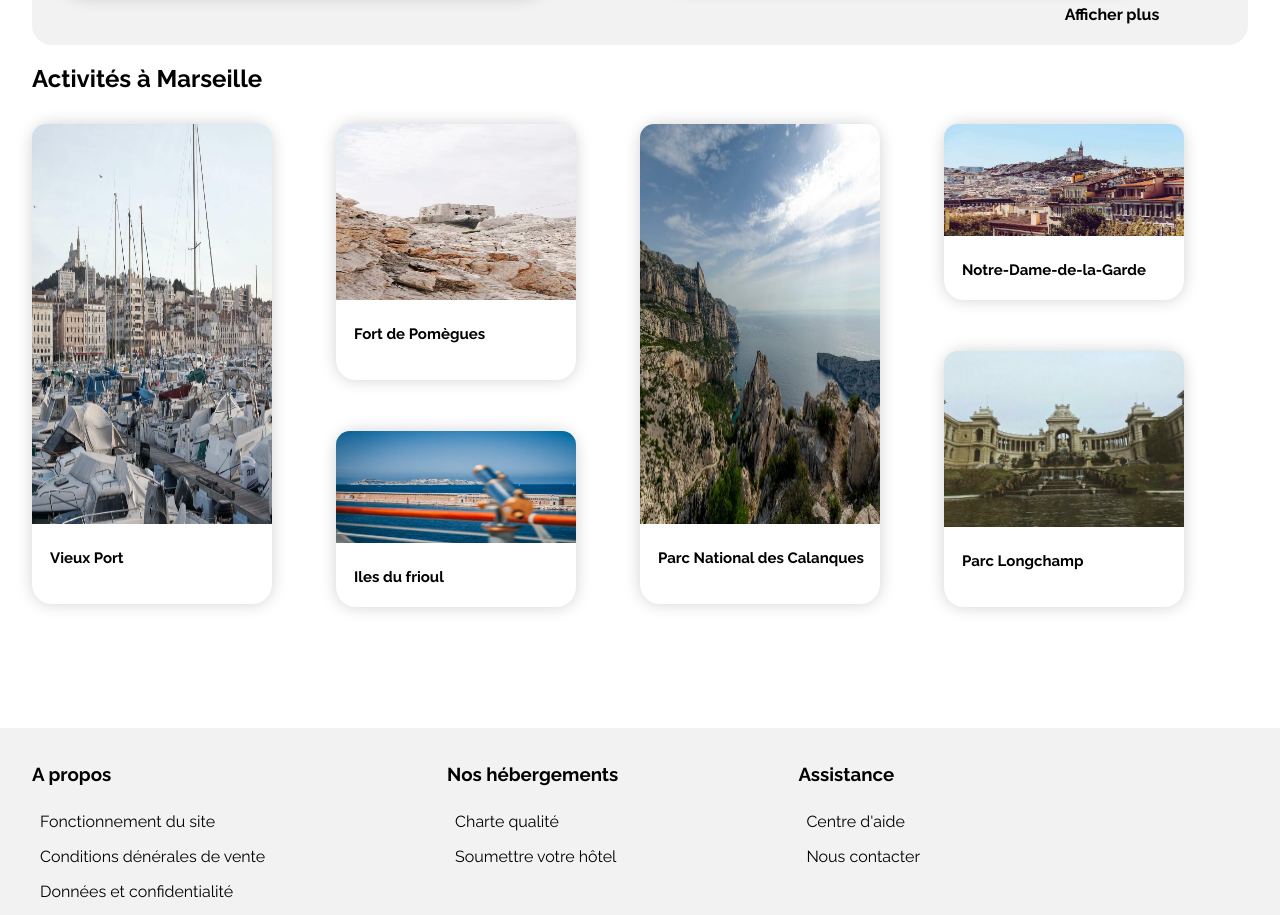
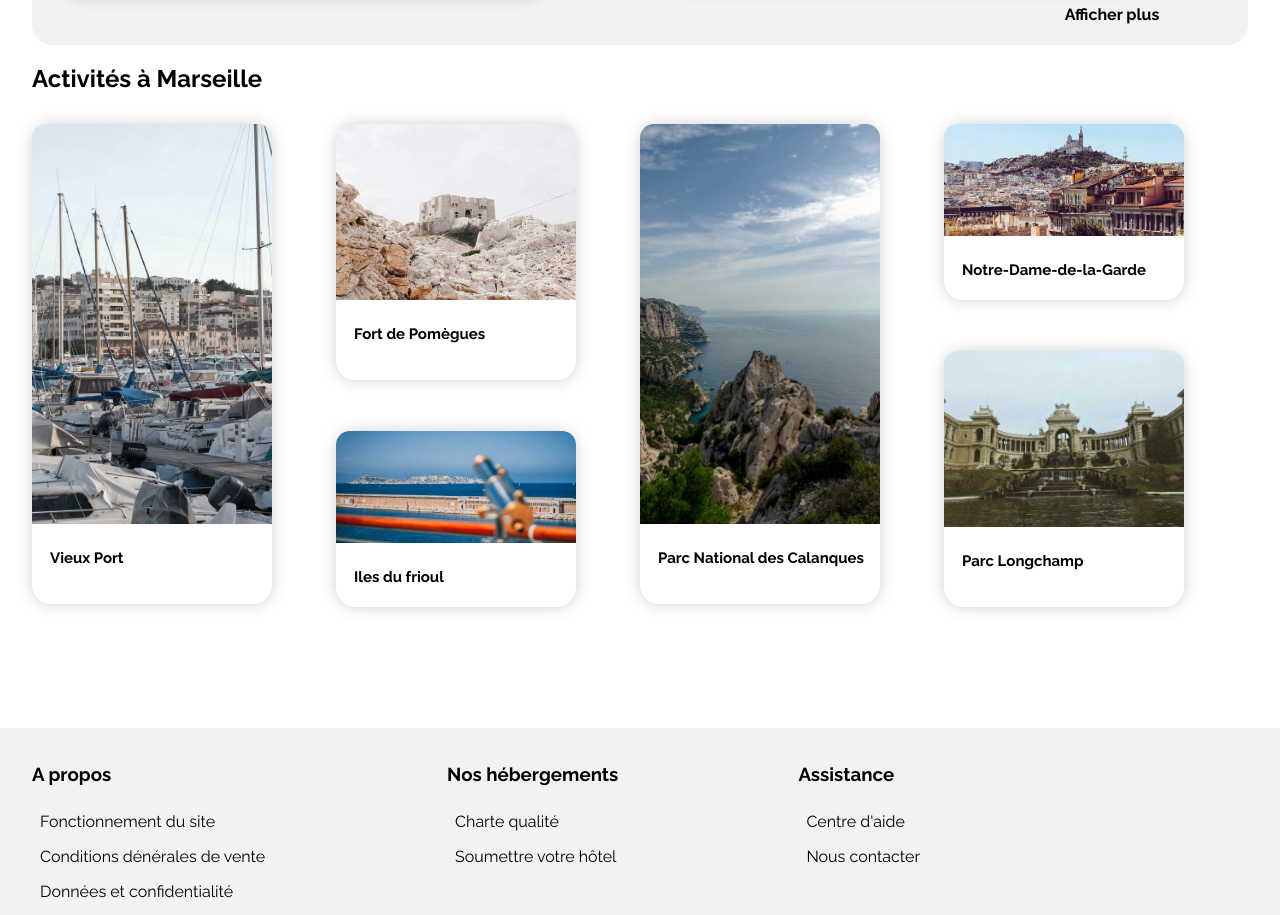
Before and after one commit to Wormav/Reservia, a website: page Index.html in a window 1280 px wide. Shown: the part 1632-2547 px from the top of the page. Drawn offline with Linux system fonts and the light colour scheme.

Commit message:
objectif-fit img activity

```diff
--- a/sass/layout/_body.scss
+++ b/sass/layout/_body.scss
@@ -374,6 +374,7 @@ input:focus {
   height: 25rem;
   width: 20rem;
   padding: 0.375rem;
+  object-fit: cover;
   border-radius: 1.25rem 1.25rem 0 0;
   margin-left: -0.75rem;
   margin-top: -0.75rem;
@@ -397,6 +398,7 @@ input:focus {
 .imgMedium {
   height: 11rem;
   width: 20rem;
+  object-fit: cover;
   padding: 0.375rem;
   border-radius: 1.25rem 1.25rem 0 0;
   margin-left: -0.75rem;
@@ -422,6 +424,7 @@ input:focus {
   height: 7rem;
   width: 20rem;
   padding: 0.375rem;
+  object-fit: cover;
   border-radius: 1.25rem 1.25rem 0 0;
   margin-left: -0.75rem;
   margin-top: -0.75rem;
```
Also changed, not shown: style.css, 1 other file.
